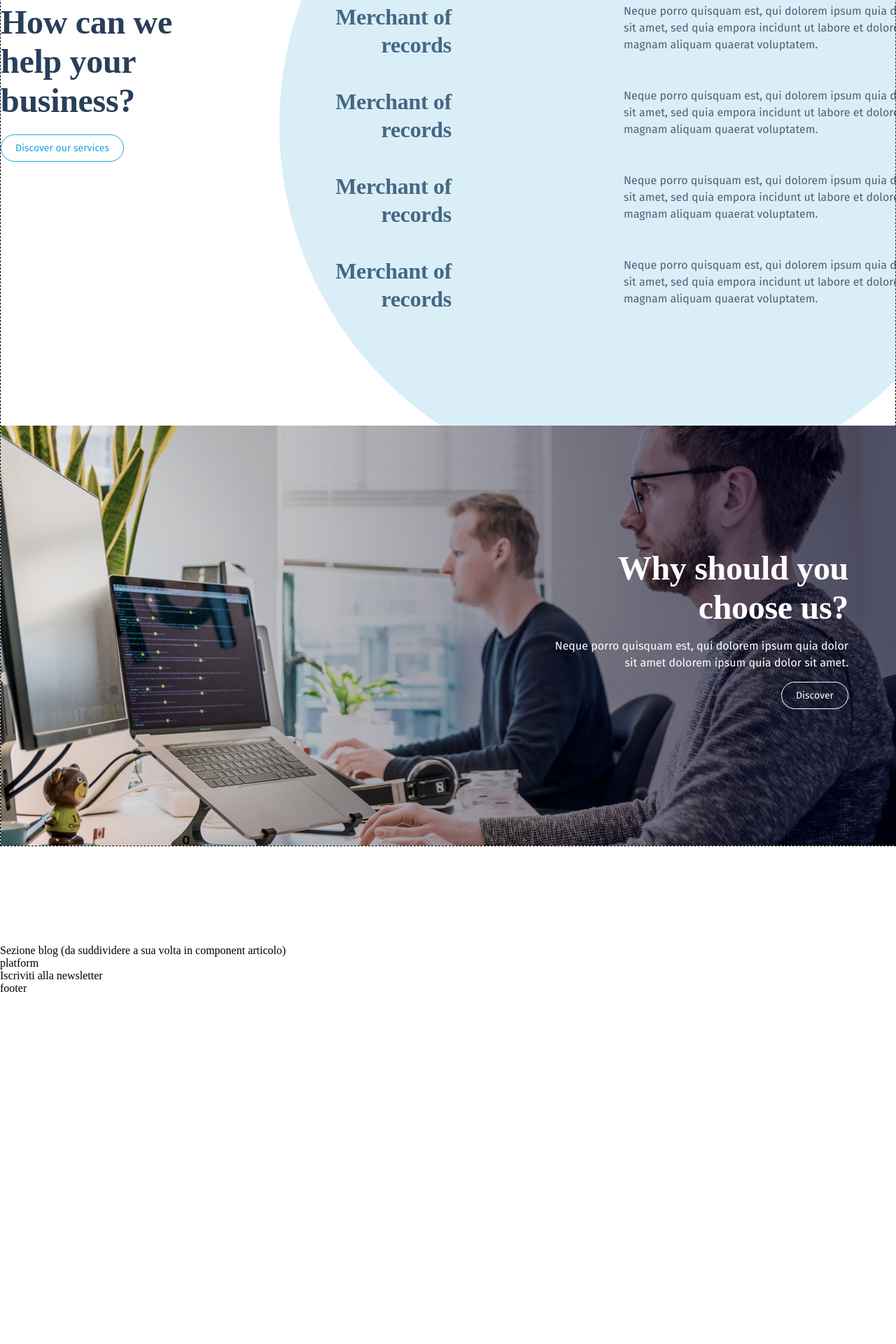
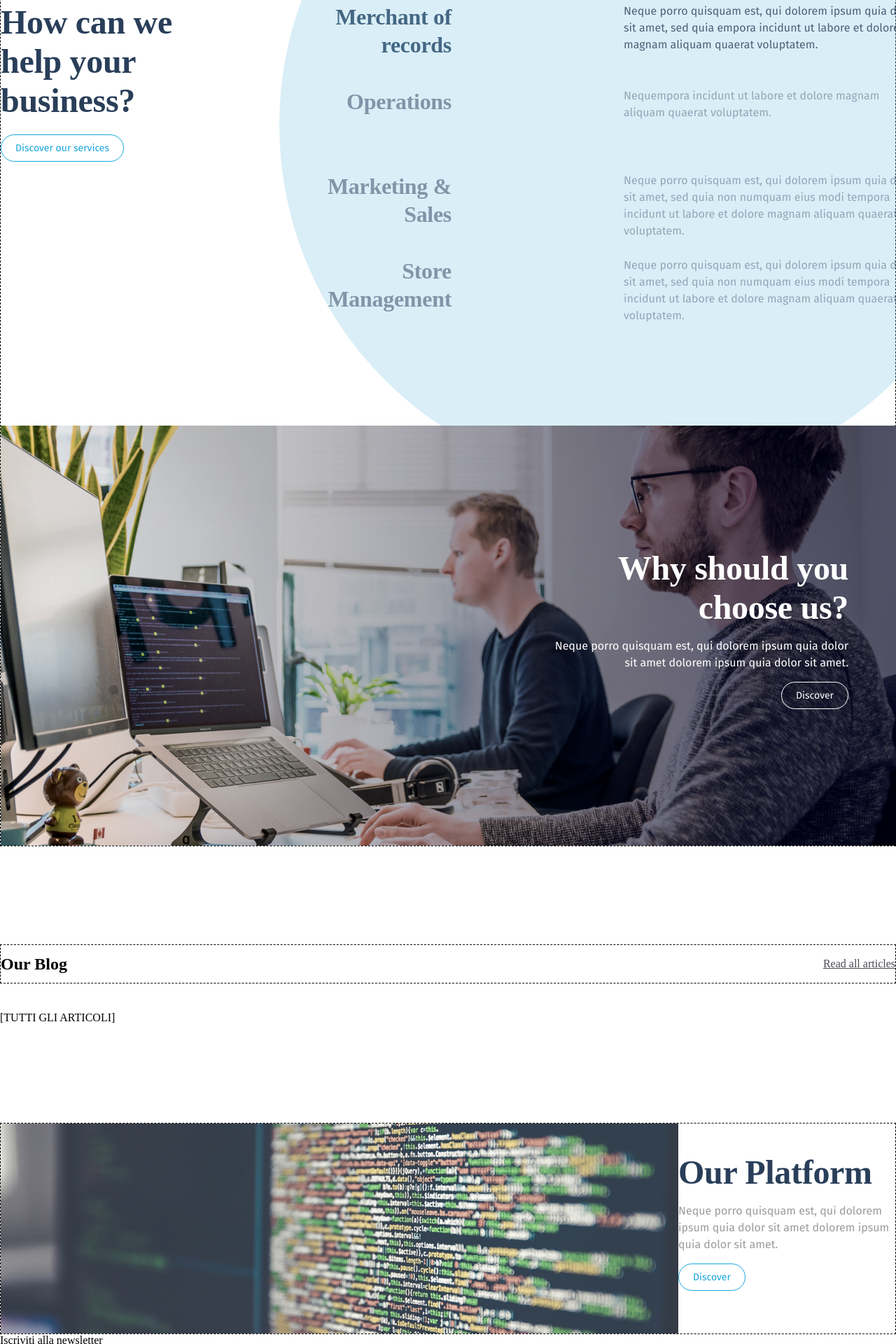
Before and after one commit to salvatoreolivieri/atoms-studio, a Vue app: page / in a window 1280 px wide. Shown: the part 1420-3340 px from the top of the page at 70% size. Before the commit the page ends 2841 px from the top, so only its background shows below. Built offline with nearby package versions, Linux system fonts and the light colour scheme.

Commit message:
Abbozzata sezione Blog e completata sezione Platform.

```diff
--- a/src/components/BlogSectionComponent.vue
+++ b/src/components/BlogSectionComponent.vue
@@ -1,6 +1,20 @@
 <template>
-  <div>
-    Sezione blog (da suddividere a sua volta in component articolo)
+  <div class="blog-wrapper">
+
+    <div class="blog-container container">
+
+      <div>
+        <h2>Our Blog</h2>
+      </div>
+
+      <div>
+        <a href="#">Read all articles</a>
+      </div>
+
+    </div>
+
+    [TUTTI GLI ARTICOLI]
+
   </div>
 </template>
 
@@ -10,6 +24,22 @@ export default {
 }
 </script>
 
-<style>
+<style lang="scss" scoped>
+
+.blog-wrapper{
+
+  .blog-container{
+
+    display: flex;
+    justify-content: space-between;
+    align-items: center;
+
+    height: 56px;
+
+    margin-bottom: 40px;
+
+  }
+
+}
 
 </style>
--- a/src/components/PlatformComponent.vue
+++ b/src/components/PlatformComponent.vue
@@ -1,6 +1,22 @@
 <template>
-  <div>
-    platform
+  <div class="platform-container container">
+
+    <div class="background-container"></div>
+
+    <div class="text-container">
+
+      <h2>Our Platform</h2>
+
+      <p>
+        Neque porro quisquam est, qui dolorem ipsum quia dolor sit amet dolorem ipsum quia dolor sit amet.
+      </p>
+
+      <button class="button-without-background">
+        Discover
+      </button>
+
+    </div>
+
   </div>
 </template>
 
@@ -11,5 +27,58 @@ export default {
 </script>
 
 <style lang="scss" scoped>
+.platform-container{
+  margin-top: 141px;
+
+  display: flex;
+  justify-content: space-between;
+
+  .background-container{
+    height: 300px;
+    width: 978px;
+    background-image: url('../assets/img/Rectangle.jpg');
+    background-color: rgba(0,0,0,0.48);
+
+  }
+
+  .text-container{
+
+    height: 216px;
+    width: 310px;
+
+    margin-top: 42px;
+
+
+    h2{
+      height: 56px;
+      width: 296px;
+
+      color: #293E59;
+
+      font-family: Butler;
+      font-size: 48px;
+      font-weight: bold;
+      letter-spacing: -0.3px;
+      line-height: 56px;
+    }
+
+    p{
+      height: 72px;
+      width: 310px;
+
+      color: #9B9B9B;
+
+      font-family: "Fira Sans";
+      font-size: 16px;
+      letter-spacing: 0;
+      line-height: 24px;
+
+      margin: 15px 0;
+    }
+
+  }
+
+
+}
 
 </style>
--- a/src/components/ServiceSectionComponent.vue
+++ b/src/components/ServiceSectionComponent.vue
@@ -33,7 +33,6 @@
 
           <p>
             Neque porro quisquam est, qui dolorem ipsum quia dolor sit amet, sed quia empora incidunt ut labore et dolore magnam aliquam quaerat voluptatem.
-
           </p>
 
         </div>
@@ -42,11 +41,10 @@
         <!-- Servizio 2 -->
         <div class="service">
 
-          <h3>Merchant of records</h3>
+          <h3>Operations</h3>
 
           <p>
-            Neque porro quisquam est, qui dolorem ipsum quia dolor sit amet, sed quia empora incidunt ut labore et dolore magnam aliquam quaerat voluptatem.
-
+            Nequempora incidunt ut labore et dolore magnam aliquam quaerat voluptatem.
           </p>
 
         </div>
@@ -55,11 +53,10 @@
         <!-- Servizio 3 -->
         <div class="service">
 
-          <h3>Merchant of records</h3>
+          <h3>Marketing & Sales</h3>
 
           <p>
-            Neque porro quisquam est, qui dolorem ipsum quia dolor sit amet, sed quia empora incidunt ut labore et dolore magnam aliquam quaerat voluptatem.
-
+            Neque porro quisquam est, qui dolorem ipsum quia dolor sit amet, sed quia non numquam eius modi tempora incidunt ut labore et dolore magnam aliquam quaerat voluptatem.
           </p>
 
         </div>
@@ -68,11 +65,10 @@
         <!-- Servizio 4 -->
         <div class="service">
 
-          <h3>Merchant of records</h3>
+          <h3>Store Management</h3>
 
           <p>
-            Neque porro quisquam est, qui dolorem ipsum quia dolor sit amet, sed quia empora incidunt ut labore et dolore magnam aliquam quaerat voluptatem.
-
+            Neque porro quisquam est, qui dolorem ipsum quia dolor sit amet, sed quia non numquam eius modi tempora incidunt ut labore et dolore magnam aliquam quaerat voluptatem.
           </p>
 
         </div>
@@ -195,11 +191,18 @@ export default {
         display: flex;
         flex-wrap: wrap;
 
+        .service:not(:first-child){
+          opacity: 0.5;
+        }
+
+
         .service{
           width: 100%;
 
           display: flex;
           justify-content: space-between;
+
+
 
           h3{
             height: 80px;
@@ -234,6 +237,8 @@ export default {
       position: relative;
       z-index: 999;
 
+      background-color: rgba(0,0,0,0.32);
+      background: linear-gradient(90deg, rgba(0,0,0,0) 0%, rgba(0,1,27,0.64) 99.99%);
       background-image: url('../assets/img/Rectangle-1.png');
 
       height: 600px;
```
